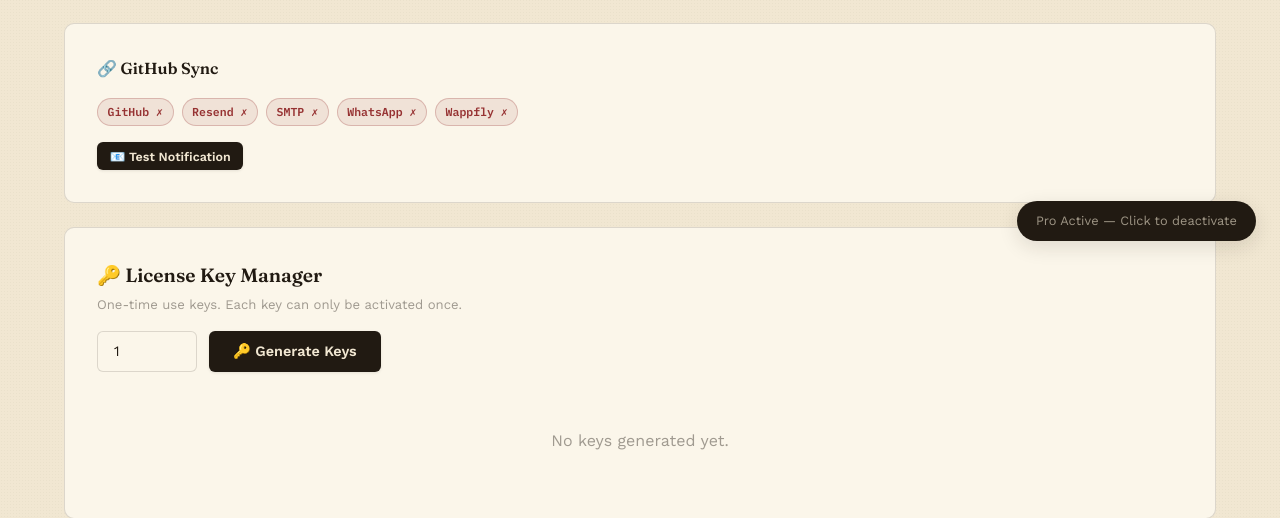
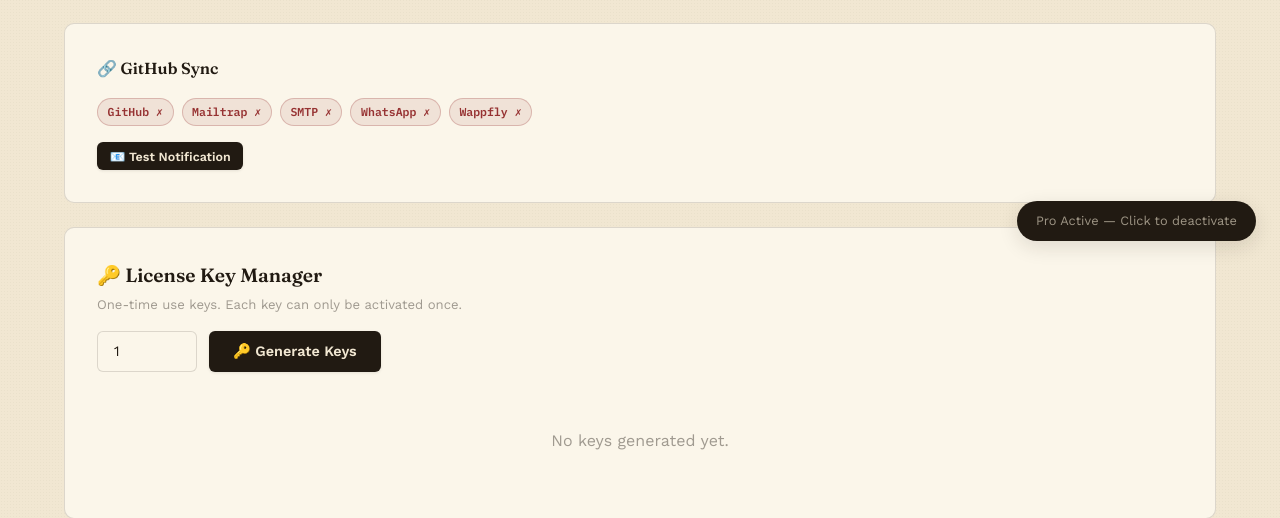
Before and after one commit to faisalchaudhary411/writing-studio, a Flask app: page /admin/dashboard in a window 1280 px wide. Shown: the part 535-1053 px from the top of the page. Run offline with Flask 3, Linux system fonts and the light colour scheme; the visitor is signed in with stand-in values (Sample User, id 1); some web fonts are replaced.

Commit message:
Add files via upload

```diff
--- a/templates/admin/dashboard.html
+++ b/templates/admin/dashboard.html
@@ -72,7 +72,7 @@
       <h3 style="font-family:var(--font-display);font-weight:600;color:var(--text-primary);font-size:1rem;margin-bottom:1rem">🔗 GitHub Sync</h3>
       <div style="display:flex;gap:0.5rem;flex-wrap:wrap;margin-bottom:1rem">
         <span class="status-badge {{ 'status-approved' if gh_token_set else 'status-rejected' }}">GitHub {{ '✓' if gh_token_set else '✗' }}</span>
-        <span class="status-badge {{ 'status-approved' if resend_set else 'status-rejected' }}">Resend {{ '✓' if resend_set else '✗' }}</span>
+        <span class="status-badge {{ 'status-approved' if mailtrap_set else 'status-rejected' }}">Mailtrap {{ '✓' if mailtrap_set else '✗' }}</span>
         <span class="status-badge {{ 'status-approved' if smtp_set else 'status-rejected' }}">SMTP {{ '✓' if smtp_set else '✗' }}</span>
         <span class="status-badge {{ 'status-approved' if wa_set else 'status-rejected' }}">WhatsApp {{ '✓' if wa_set else '✗' }}</span>
         <span class="status-badge {{ 'status-approved' if wapp_set else 'status-rejected' }}">Wappfly {{ '✓' if wapp_set else '✗' }}</span>
```
